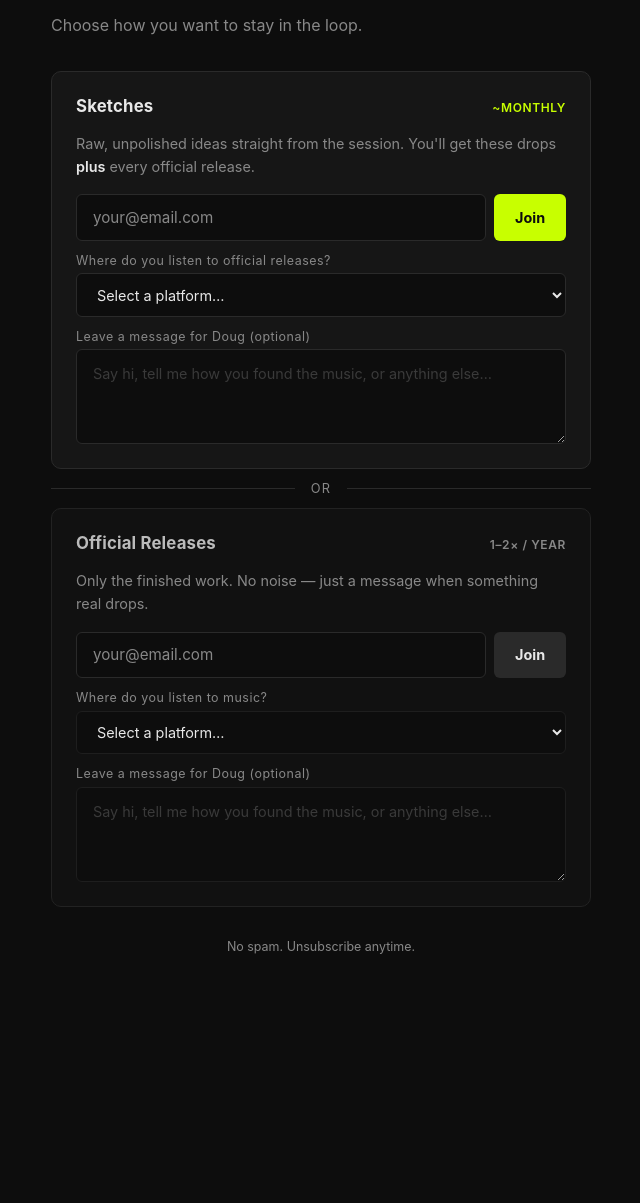
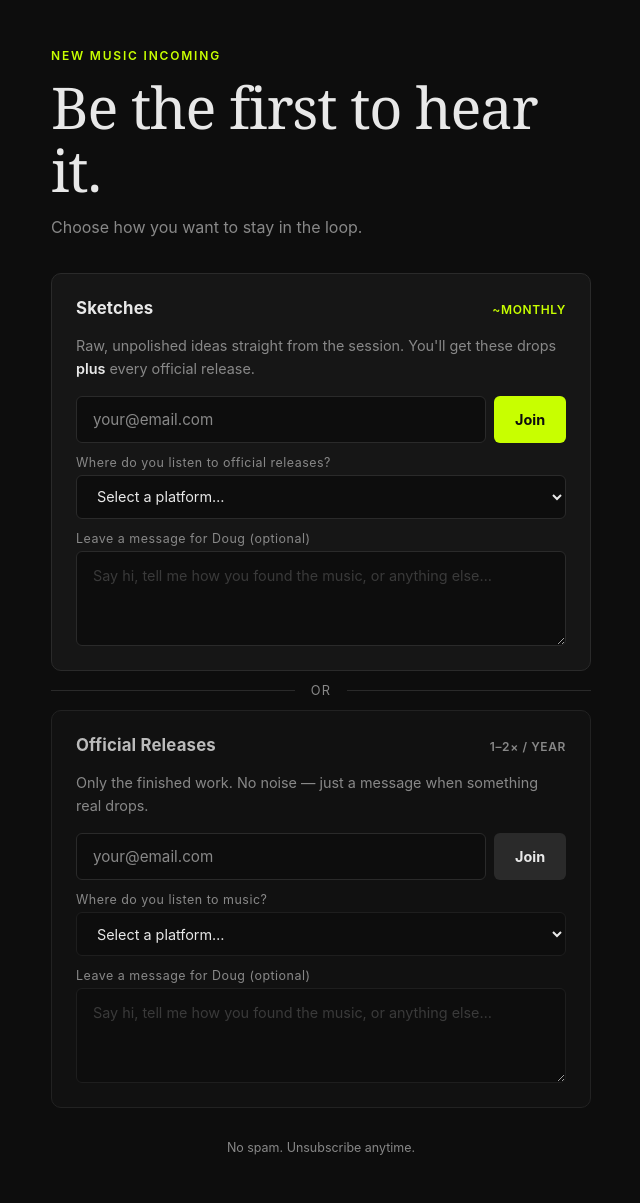
Before and after one commit to DouglasJamesAldridge/music-site, a Flask app: page / in a window 1280 px wide. Shown: the whole page, without its empty margins (319-959 px from the left). Before the commit the page ends 954 px from the top, so only its background shows below. Run offline with Flask 3, Linux system fonts and the light colour scheme.

Commit message:
Fix page content being clipped at top

```diff
--- a/static/css/style.css
+++ b/static/css/style.css
@@ -17,17 +17,16 @@
   --font-body:    -apple-system, BlinkMacSystemFont, 'Segoe UI', sans-serif;
 }
 
-html, body { height: 100%; }
-
 body {
   background-color: var(--bg);
   color: var(--text);
   font-family: var(--font-body);
   display: flex;
+  flex-direction: column;
   align-items: center;
-  justify-content: center;
+  justify-content: flex-start;
   min-height: 100vh;
-  padding: 2rem 1rem;
+  padding: 3rem 1rem;
 }
 
 .container {
```
